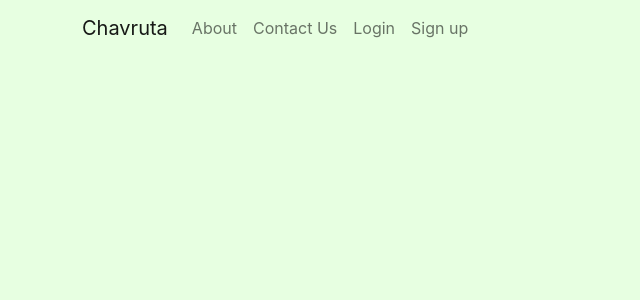
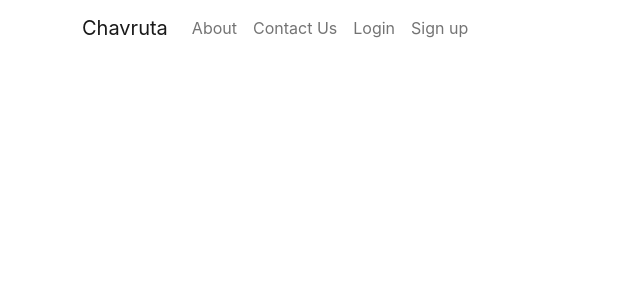
Before and after one commit to RivkyShachar/react-chavruta, a React (Create React App) app: page /admin in a window 1280 px wide. Shown: the top 300 px of the page, without its empty margins (0-640 px from the left). Built offline with nearby package versions, Linux system fonts and the light colour scheme.

Commit message:
remved the green

```diff
--- a/src/App.css
+++ b/src/App.css
@@ -2,7 +2,6 @@
 
 
 body {
-  background-color: #b6ffa453;
   width: 100vw;
   height: 100vh;
 }
--- a/src/components/auth/register/appRegister.js
+++ b/src/components/auth/register/appRegister.js
@@ -151,7 +151,7 @@ const AppRegister = () => {
                   className=" btn-back"
                   onClick={handleBackClick}
                 >
-                  {/* <FaArrowLeft /> */}
+                  <FaArrowLeft />
                 </button>
               )}
             </div>
@@ -162,7 +162,7 @@ const AppRegister = () => {
                   className="btn-continue"
                   onClick={handleContinueClick}
                 >
-                  {/* <FaArrowRight /> */}
+                  <FaArrowRight />
                 </button>
               )}
               {currentStep === 5 && (
@@ -172,7 +172,7 @@ const AppRegister = () => {
                     className="btn-continue "
                     onClick={handleSubmitButtonClick}
                   >
-                    {/* <FaArrowRight /> */}
+                    <FaArrowRight />
                   </button>
                 </div>
               )}
```
